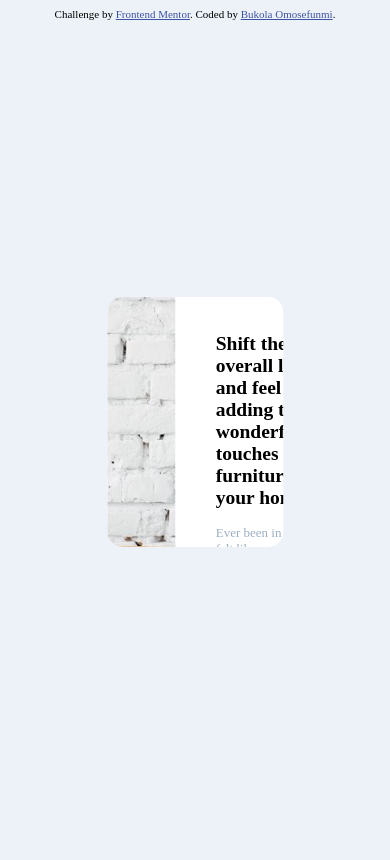
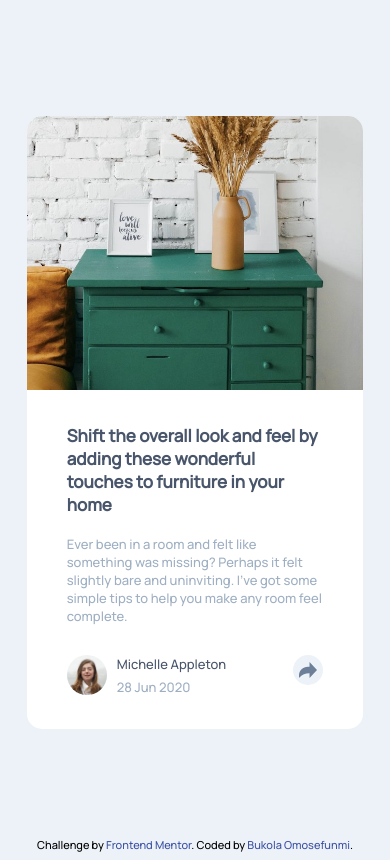
Before and after one commit to BukkyOmo/article-preview-component, a plain HTML site: page index.html in a window 390 px wide. Drawn offline with Linux system fonts and the light colour scheme; a web font is replaced by a local one.

Commit message:
implement responsiveness

```diff
--- a/index.html
+++ b/index.html
@@ -6,13 +6,10 @@
 
   <link rel="icon" type="image/png" sizes="32x32" href="./images/favicon-32x32.png">
   <link rel="stylesheet" href="styles/main.css">
+  <link href="https://fonts.googleapis.com/css2?family=Manrope:wght@500&display=swap" rel="stylesheet">
 
   <title>Frontend Mentor | Article preview component</title>
 
-  <style>
-    .attribution { font-size: 11px; text-align: center; }
-    .attribution a { color: hsl(228, 45%, 44%); }
-  </style>
 </head>
 <body>
   <div class="container">
--- a/styles/main.css
+++ b/styles/main.css
@@ -1,37 +1,41 @@
-@import url('https://fonts.googleapis.com/css2?family=Manrope]');
-
 body{
     background-color: hsl(210, 46%, 95%);
     font-size: 13px;
+    font-family: 'Manrope', sans-serif;
+    font-weight: 500;
+    display: flex;
+    align-items: center;
+    justify-content: center;
+    flex-direction: column;
+    min-height: 100vh ;
 }
 
 .container{
     display: grid;
-    grid-template-columns: 39% 61%;
+    grid-template-columns: 42% 58%;
     margin: auto;
     background-color: white;
-    width: 45%;
-    height: 250px;
-    position: absolute;
-    top: 50%;
-    left: 50%;
-    transform: translate(-50%, -50%);
+    width: 50%;
+    height: 280px;
     border-radius: 15px;
     overflow: hidden;
 }
 
-h3{
+h2{
     font-family: 'Manrope', sans-serif;
     font-weight: 700;
+    color: hsl(217, 19%, 35%);
+    font-size: 17px;
 }
 
 .details{
-    margin-top: 0;
+    margin: 5px 0px 30px;
     color: hsl(212, 23%, 69%);
 }
 
 .avatar-name{
     margin: 0;
+    color: hsl(217, 19%, 35%)
 }
 
 .avatar-date{
@@ -46,9 +50,10 @@ h3{
 
 .drawer-img{
     width: 100%;
+    max-width: 100%;
     height: 100%;
     object-fit: cover;
-    object-position: left;
+    object-position: -5px;
 }
 
 .inner-container{
@@ -97,3 +102,24 @@ h3{
     background-color:hsl(210, 46%, 95%);
     border-radius: 50%;
 }
+
+.attribution {
+    font-size: 11px;
+    text-align: center;
+}
+.attribution a {
+    color: hsl(228, 45%, 44%);
+    text-decoration: none;
+ }
+
+@media only screen and (max-width: 600px){
+    .container{
+        grid-template-columns: 1fr;
+        width: 90%;
+        height: auto;
+    }
+
+    .drawer-img{
+        object-position: unset;
+    }
+}
```
